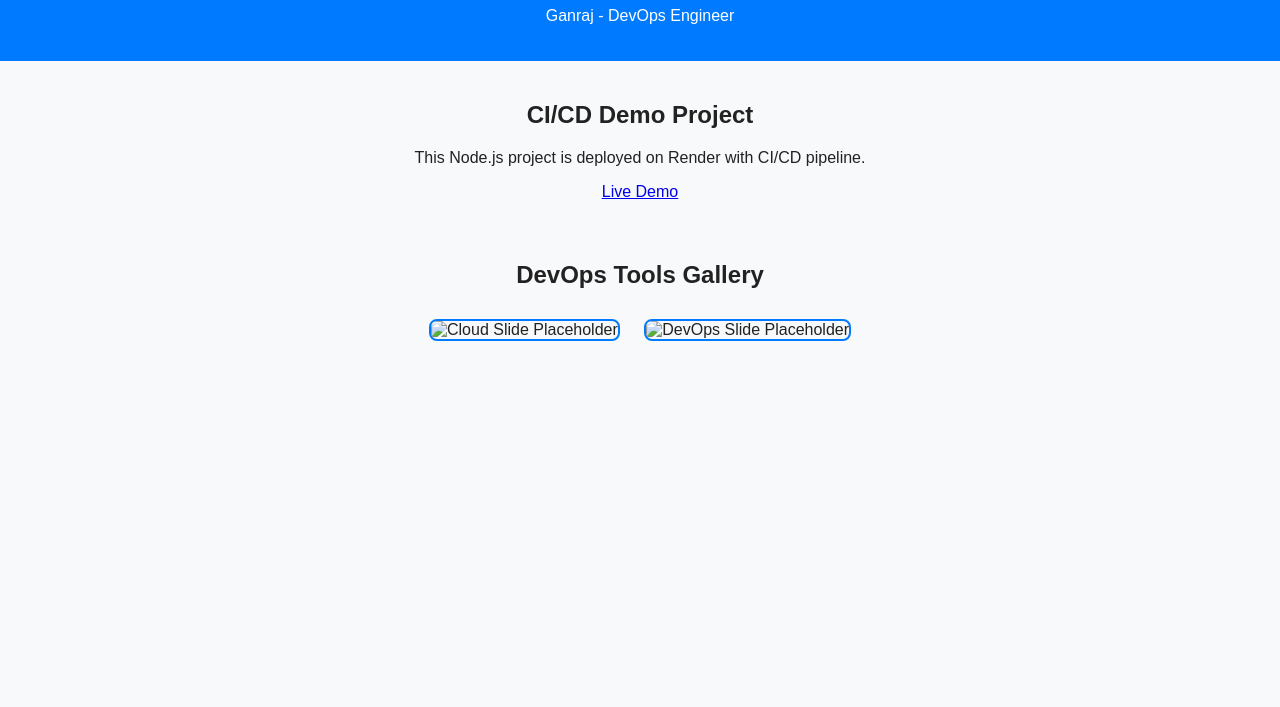
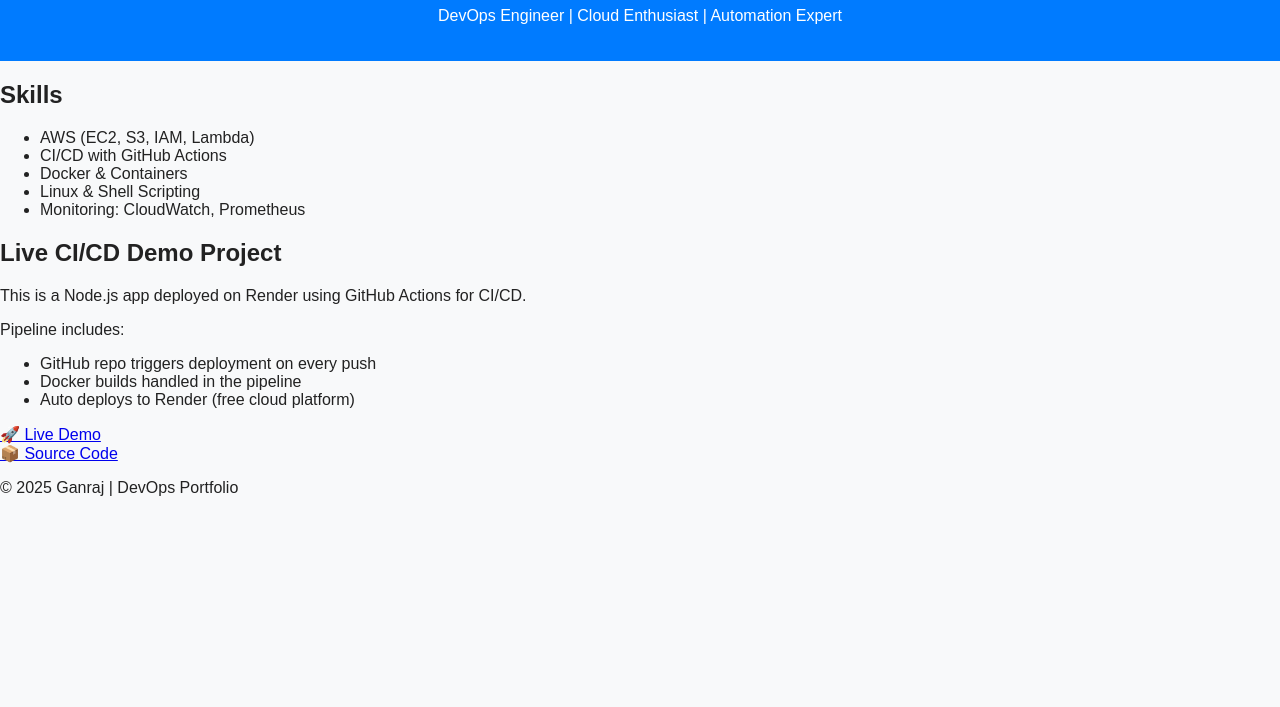
Before and after one commit to ganrajdol99215/devops-portfolio, a plain HTML site: page index.html in a window 1280 px wide. Shown: the part 93-800 px from the top of the page. Drawn offline with Linux system fonts and the light colour scheme.

Commit message:
Update index.html

```diff
--- a/index.html
+++ b/index.html
@@ -1,26 +1,41 @@
 <!DOCTYPE html>
 <html lang="en">
 <head>
-    <meta charset="UTF-8">
-    <title>DevOps Portfolio - Ganraj</title>
-    <link rel="stylesheet" href="style.css">
+    <meta charset="UTF-8" />
+    <title>Ganraj | DevOps Engineer</title>
+    <meta name="viewport" content="width=device-width, initial-scale=1" />
+    <link rel="stylesheet" href="style.css" />
 </head>
 <body>
     <header>
-        <h1>Welcome to My DevOps Portfolio</h1>
-        <p>Ganraj - DevOps Engineer</p>
+        <h1>I'm Ganraj</h1>
+        <p>DevOps Engineer | Cloud Enthusiast | Automation Expert</p>
     </header>
-    <section class="projects">
-        <h2>CI/CD Demo Project</h2>
-        <p>This Node.js project is deployed on Render with CI/CD pipeline.</p>
-        <a href="https://devops-portfolio-mbzk.onrender.com" target="_blank">Live Demo</a>
+    <section class="about">
+        <h2>Skills</h2>
+        <ul>
+            <li>AWS (EC2, S3, IAM, Lambda)</li>
+            <li>CI/CD with GitHub Actions</li>
+            <li>Docker & Containers</li>
+            <li>Linux & Shell Scripting</li>
+            <li>Monitoring: CloudWatch, Prometheus</li>
+        </ul>
     </section>
-    <section class="gallery">
-        <h2>DevOps Tools Gallery</h2>
-        <div class="images">
-            <img src="placeholder.png" alt="Cloud Slide Placeholder">
-            <img src="placeholder.png" alt="DevOps Slide Placeholder">
-        </div>
+    <section class="project">
+        <h2>Live CI/CD Demo Project</h2>
+        <p>This is a Node.js app deployed on Render using GitHub Actions for CI/CD.</p>
+        <p>Pipeline includes:</p>
+        <ul>
+            <li>GitHub repo triggers deployment on every push</li>
+            <li>Docker builds handled in the pipeline</li>
+            <li>Auto deploys to Render (free cloud platform)</li>
+        </ul>
+        <a href="https://devops-portfolio-mbzk.onrender.com" target="_blank">🚀 Live Demo</a>
+        <br>
+        <a href="https://github.com/GANRAJ99215/devops-cicd-node" target="_blank">📦 Source Code</a>
     </section>
+    <footer>
+        <p>© 2025 Ganraj | DevOps Portfolio</p>
+    </footer>
 </body>
 </html>
```
